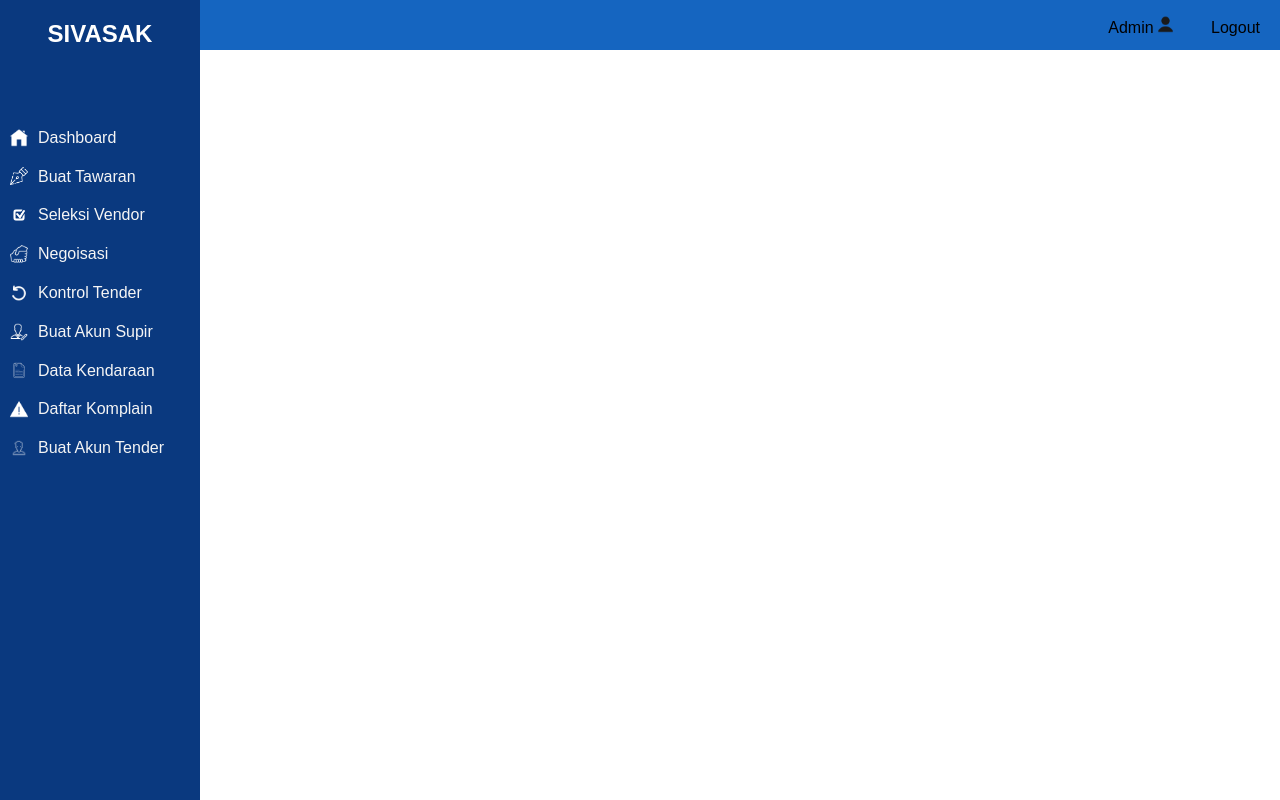
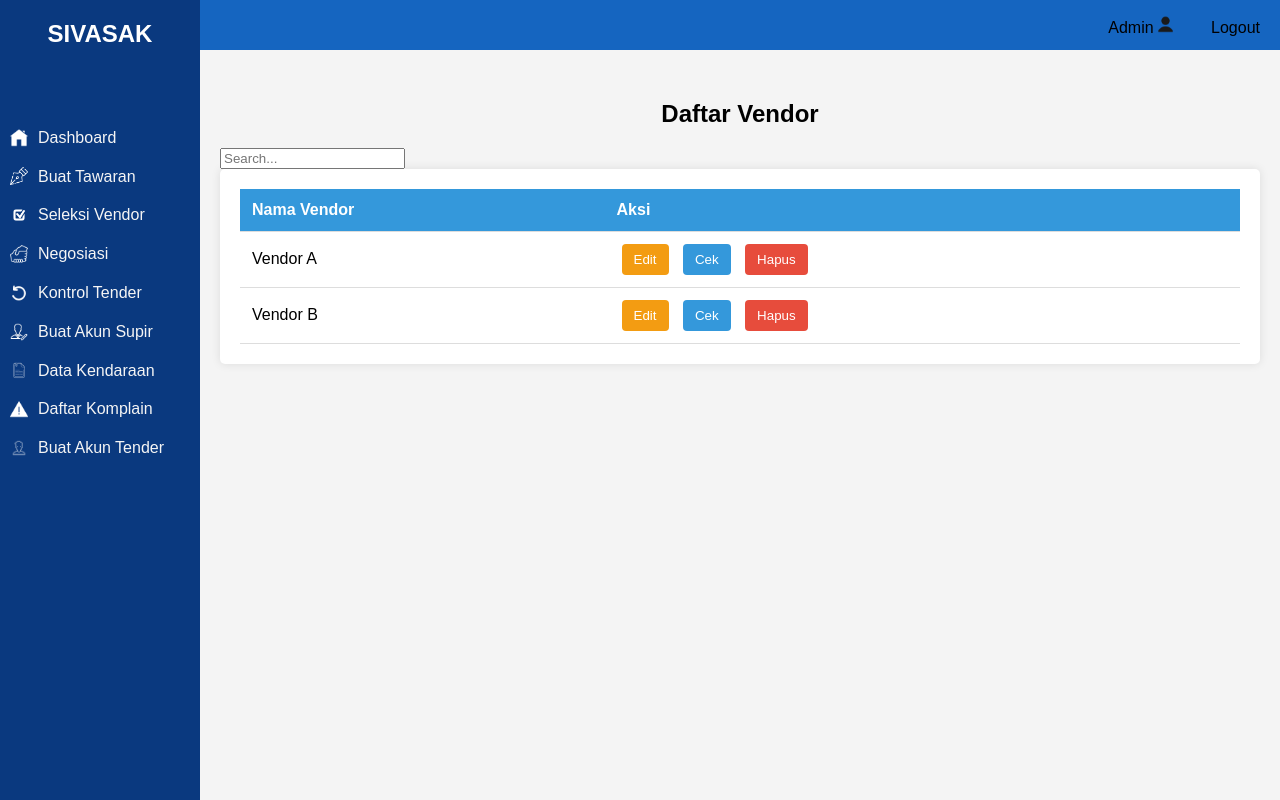
Before and after one commit to gyoro2/Tugaspengweb, a PHP site: the page made by PTI Website/seleksivendor.php in a window 1280 px wide. Run offline with PHP 8.4, Linux system fonts and the light colour scheme; the visitor is signed in with stand-in values (Sample User, id 1); data that the repository does not hold is empty.

Commit message:
Seleksi Vendor

```diff
--- a/PTI Website/seleksivendor.php
+++ b/PTI Website/seleksivendor.php
@@ -1,18 +1,31 @@
+<?php
+session_start();
+include 'database.php'; // Pastikan ini adalah koneksi ke database
+
+// Cek apakah user adalah admin
+if (!isset($_SESSION['role']) || $_SESSION['role'] != 'admin') {
+    header('Location: index.php');
+    exit();
+}
+?>
+
 <!DOCTYPE html>
-<html>
+<html lang="en">
 <head>
-    <title>Dashboard</title>
+    <meta charset="UTF-8">
+    <meta name="viewport" content="width=device-width, initial-scale=1.0">
+    <title>Seleksi Vendor</title>
     <link rel="stylesheet" href="styledash.css">
 </head>
+<body>
 
-<header>
 <div class="sidebar">
     <ul>
         <h2>SIVASAK</h2>
         <li><img src="home.png" alt=""><a href="dashboard.php">Dashboard</a></li>
         <li><img src="pb.png" alt=""><a href="buattawaran.php">Buat Tawaran</a></li>
         <li><img src="cb.png" alt=""><a href="seleksivendor.php">Seleksi Vendor</a></li>
-            <li><img src="sh.png" alt=""><a href="negoisasi.php">Negoisasi</a></li>
+        <li><img src="sh.png" alt=""><a href="negoisasi.php">Negosiasi</a></li>
         <li><img src="undo.png" alt=""><a href="kontroltender.php">Kontrol Tender</a></li>
         <li><img src="as.png" alt=""><a href="buatakunsupir.php">Buat Akun Supir</a></li>
         <li><img src="file.png" alt=""><a href="datakendaraan.php">Data Kendaraan</a></li>
@@ -20,9 +33,7 @@
         <li><img src="bat.png" alt=""><a href="pembuatantender.php">Buat Akun Tender</a></li>
     </ul>
 </div>
-</header>
 
-<body>
 <div class="navbar">
     <div class="menu">
         <ul>
@@ -31,5 +42,94 @@
         </ul>
     </div>
 </div>
+
+<!-- Daftar Vendor -->
+<div class="main-content vendor">
+    <h2>Daftar Vendor</h2>
+
+    <!-- Search Bar -->
+    <div class="search-container">
+        <input type="text" id="search" placeholder="Search...">
+    </div>
+
+    <div class="table-container">
+        <table>
+            <thead>
+                <tr>
+                    <th>Nama Vendor</th>
+                    <th>Aksi</th>
+                </tr>
+            </thead>
+            <tbody>
+                <tr>
+                    <td>Vendor A</td>
+                    <td>
+                        <button class="edit-button" onclick="window.location.href='editvendor.php'">Edit</button>
+                        <button class="cek-button" onclick="openModal()">Cek</button>
+                        <button class="delete-button" onclick="openDeleteModal()">Hapus</button>
+                    </td>
+                </tr>
+                <tr>
+                    <td>Vendor B</td>
+                    <td>
+                        <button class="edit-button" onclick="window.location.href='editvendor.php'">Edit</button>
+                        <button class="cek-button" onclick="openModal()">Cek</button>
+                        <button class="delete-button" onclick="openDeleteModal()">Hapus</button>
+                    </td>
+                </tr>
+                <!-- Tambahkan baris data vendor lainnya -->
+            </tbody>
+        </table>
+    </div>
+</div>
+
+<!-- Modal Pop-up untuk Cek Vendor -->
+<div class="modal" id="modal">
+    <div class="modal-content">
+        <h3>Detail Vendor</h3>
+        <p>Nama Vendor: Vendor A</p>
+        <p>No Telepon: 08123456789</p>
+        <p>Email: vendorA@example.com</p>
+        <p>Alamat: Jl. Contoh Alamat</p>
+        <div class="modal-buttons">
+            <button class="close-button" onclick="closeModal()">Tutup</button>
+        </div>
+    </div>
+</div>
+
+<!-- Modal Pop-up untuk Hapus Vendor -->
+<div class="delete-modal" id="delete-modal">
+    <div class="delete-modal-content">
+        <p>Hapus data vendor?</p>
+        <div class="delete-modal-buttons">
+            <button class="confirm-button" onclick="deleteVendor()">Hapus</button>
+            <button class="cancel-button" onclick="closeDeleteModal()">Batal</button>
+        </div>
+    </div>
+</div>
+
+<script>
+    function openModal() {
+        document.getElementById('modal').style.display = 'flex';
+    }
+
+    function closeModal() {
+        document.getElementById('modal').style.display = 'none';
+    }
+
+    function openDeleteModal() {
+        document.getElementById('delete-modal').style.display = 'flex';
+    }
+
+    function closeDeleteModal() {
+        document.getElementById('delete-modal').style.display = 'none';
+    }
+
+    function deleteVendor() {
+        alert("Data vendor dihapus");
+        closeDeleteModal();
+    }
+</script>
+
 </body>
 </html>
```
Lines whose indentation alone changed are shown as unchanged.
